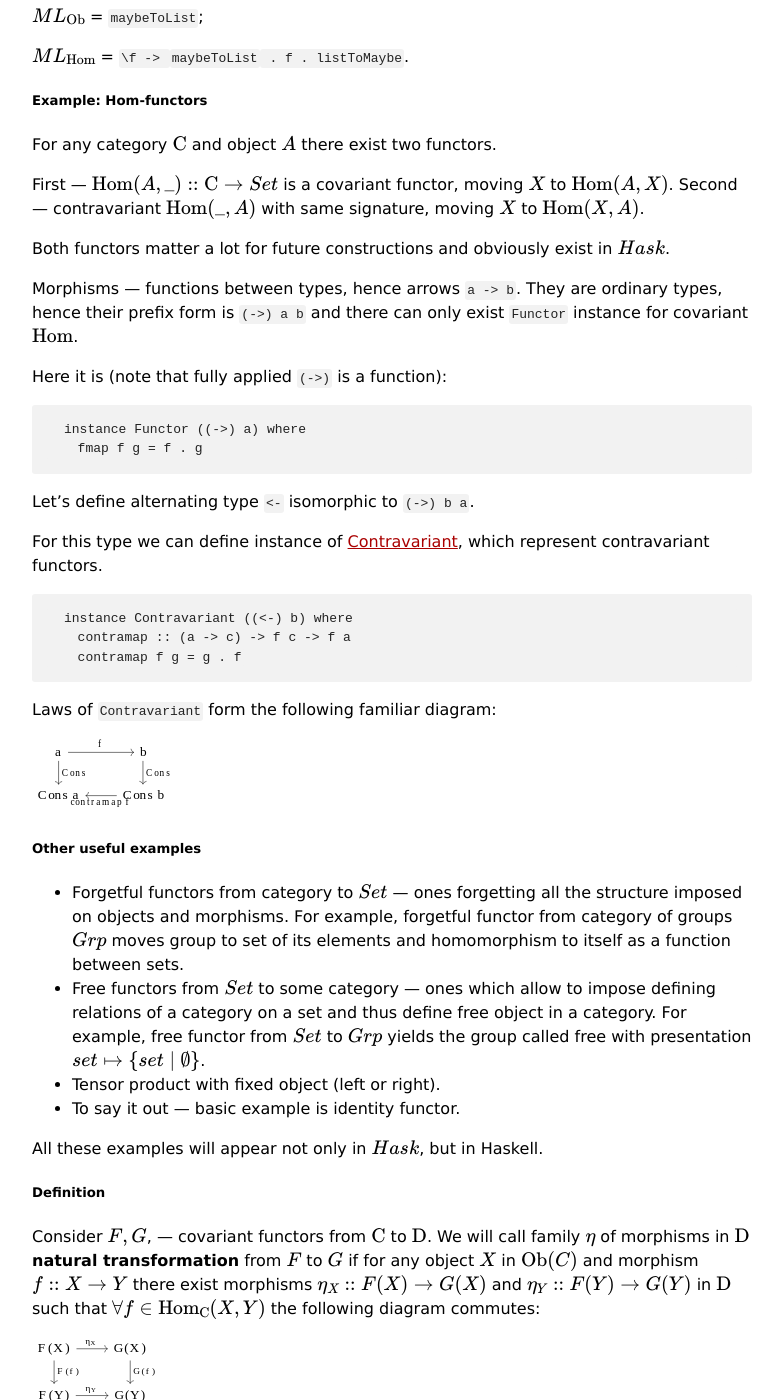
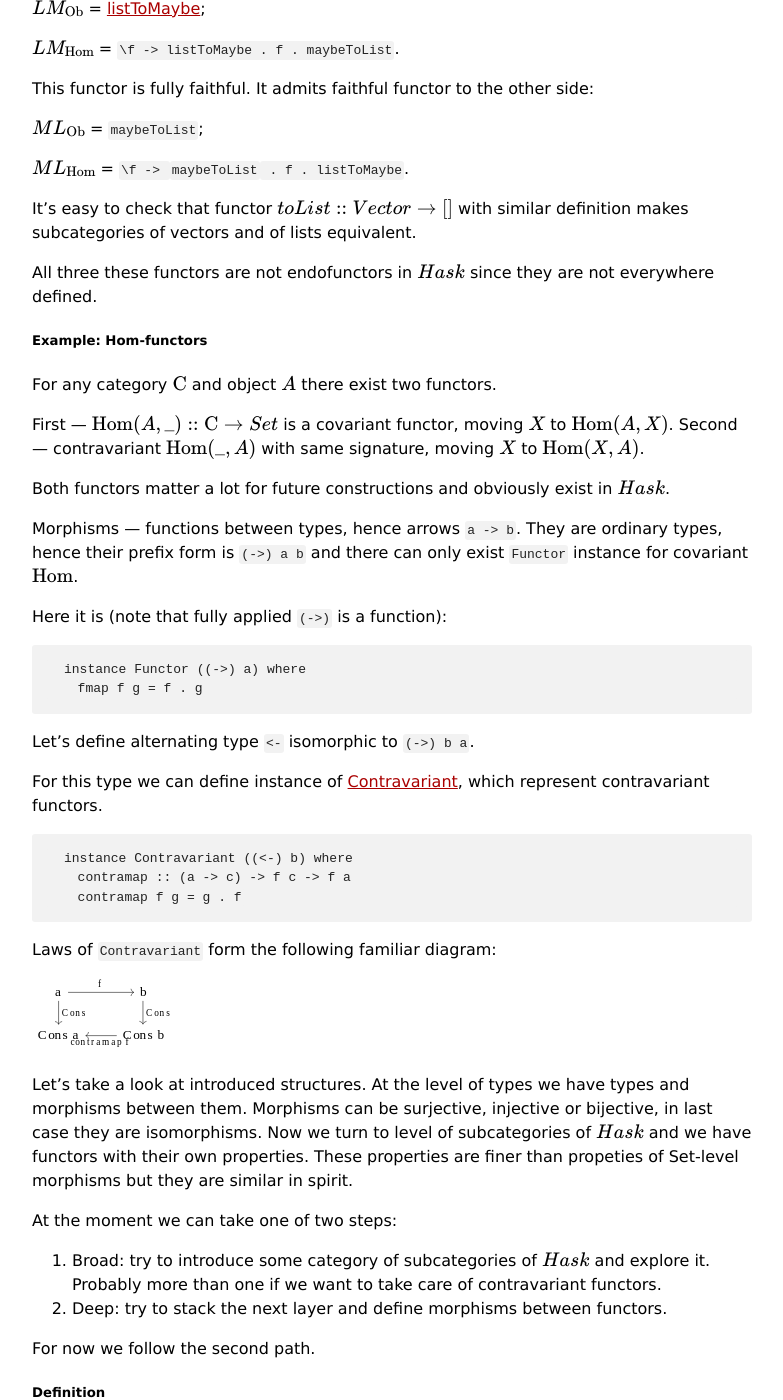
Before and after one commit to viviag/viviag.io, a Jekyll site: the page built from _posts/2022-08-17-platonic-hask-overview-subcategories-functors-and-natural-transformations.markdown, in a window 1280 px wide and 1400 px high, scrolled down 2469 px. Shown: the whole window, without its empty margins (248-1031 px from the left). Built offline with Jekyll 4.4.1, drawn with Linux system fonts in a browser that asks for light colours; some of the changed text lies outside the part shown.

Commit message:
Revisit Hask series with respect to review by https://www.reddit.com/user/thmprover/

```diff
--- a/_posts/2022-08-17-platonic-hask-overview-subcategories-functors-and-natural-transformations.markdown
+++ b/_posts/2022-08-17-platonic-hask-overview-subcategories-functors-and-natural-transformations.markdown
@@ -7,16 +7,14 @@ usemathjax: true
 
 _[To index of the series](https://viviag.io/tagged/hask/)_
 
-We have constructed the category of restricted Haskell types. There is
-nothing particularly useful in this construction yet. We need additional
-structure.
+We have constructed the category of restricted Haskell types. It gave us a coherent notion of a composition. But it's not enough. The major strength of Haskell is its separation of effects. So we need to be able at least to group types into objects with common property. Let's develop machinery to deal with it.
 
 Consider categories $$\mathrm{C}$$ and $$\mathrm{D}$$ with pair of mappings $$F_{\operatorname{Ob}} :: \operatorname{Ob}(\mathrm{C}) \to \operatorname{Ob}(\mathrm{D})$$ and $$F_{\operatorname{Hom}}$$ with one of the
 following signatures: $$\operatorname{Hom}_{\mathrm{C}}(A,B) \to \operatorname{Hom}_{\mathrm{D}}(F_{\operatorname{Ob}}(A),F_{\operatorname{Ob}}(B))$$ or $$\operatorname{Hom}_{\mathrm{C}}(A,B) \to \operatorname{Hom}_{\mathrm{D}}(F_{\operatorname{Ob}}(B),F_{\operatorname{Ob}}(A))$$ --- mapping of all morphisms of a category, defined on each Hom-set. $$F = (F_{\operatorname{Ob}}, F_{\operatorname{Hom}})$$ represents mapping between categories.
 
 ##### Definitions
 
-$$F$$ is a called a **covariant functor** or **functor** if the following
+$$F$$ is called a **covariant functor** or **functor** if the following
 diagram commutes:
 
 ![functor](/assets/functor.svg)
@@ -37,9 +35,11 @@ Let $$F :: \mathrm{C} \to \mathrm{D}$$ be a functor (covariant, contravariant de
 If $$\forall A, B \in \mathrm{C}\; F_{\operatorname{Hom}} :: \operatorname{Hom}_{\mathrm{C}}(A,B) \to \operatorname{Hom}_{\mathrm{D}}(F_{\operatorname{Ob}}(A),F_{\operatorname{Ob}}(B))$$ is injective, $$F$$ is called **faithful**. If surjective --- **full**. If
 bijective --- **fully faithful**.
 
+Categories $$\mathrm{C}$$ and $$\mathrm{D}$$ are said to be equivalent if there exists fully faithful functor $$F :: \mathrm{C} \to \mathrm{D}$$ such that every object of $$\mathrm{D}$$ is isomorphic to $$F(A)$$ for some $$A \in \operatorname{C}$$.
+
 We have constructed the category and consider its internal
 structure. Functors from category to itself are called **endofunctors**.
-However, it may be convenient to talk about subcategories in and about
+However, it may be convenient to talk about subcategories in $$Hask$$ and about
 functors to them.
 
 ##### Definition
@@ -57,7 +57,7 @@ Now let's take a look at functors in Hask.
 Consider declaration of new data type like
 `data Either a b = Left a | Right b`.
 
-There are several possible constructions of -endofunctor arising from this definition. Two most native (except $$Emb$$) are defined here:
+There are several possible constructions of $$Hask$$-endofunctor arising from this definition. Two most native are defined here:
 
 1. $$Left_{\operatorname{Ob}}(a :: a)$$ = `Left a`; $$Left_{\operatorname{Hom}}(f :: a \to c)$$ = `(\Left a -> Left (f a))`.
 2. $$Right_{\operatorname{Ob}}(a :: b)$$ = `Right a`; $$Right_{\operatorname{Hom}}(f :: b \to c)$$ = `(\Right a -> Right (f a))`.
@@ -65,7 +65,7 @@ There are several possible constructions of -endofunctor arising from this defin
 Both of them are well-defined covariant faithful functors in $$Hask$$.
 
 Moreover, each parametric type form a full subcategory in $$Hask$$, hence these
-functors can be considered as $$Hask \to Either$$. Or 2. can be considered as functor $$Hask \to Either\;a$$.
+functors can be considered as $$Hask \to Either$$. Or 2. can be considered as functor $$Hask \to Either\;a$$. And there are corresponding embedding functors to other direction.
 
 However, only $$Right$$ is supported by valid `Functor` instance in Haskell.
 Instance for `Either`:
@@ -104,6 +104,10 @@ $$ML_{\operatorname{Ob}}$$ = `maybeToList`;
 
 $$ML_{\operatorname{Hom}}$$ = `\f -> ``maybeToList`` . f . listToMaybe`.
 
+It's easy to check that functor $$toList :: Vector \to []$$ with similar definition makes subcategories of vectors and of lists equivalent.
+
+All three these functors are not endofunctors in $$Hask$$ since they are not everywhere defined.
+
 ##### Example: Hom-functors
 
 For any category $$\mathrm{C}$$ and object $$A$$ there exist two functors.
@@ -139,20 +143,13 @@ Laws of `Contravariant` form the following familiar diagram:
 
 ![haskcofunctor](/assets/hascofunctor.svg)
 
-##### Other useful examples
+Let's take a look at introduced structures. At the level of types we have types and morphisms between them. Morphisms can be surjective, injective or bijective, in last case they are isomorphisms. Now we turn to level of subcategories of $$Hask$$ and we have functors with their own properties. These properties are finer than propeties of Set-level morphisms but they are similar in spirit.
 
--   Forgetful functors from category to $$Set$$ --- ones forgetting all the
-    structure imposed on objects and morphisms. For example, forgetful
-    functor from category of groups $$Grp$$ moves group to set of its elements
-    and homomorphism to itself as a function between sets.
--   Free functors from $$Set$$ to some category --- ones which allow to impose
-    defining relations of a category on a set and thus define free
-    object in a category. For example, free functor from $$Set$$ to $$Grp$$ yields the
-    group called free with presentation $$set \mapsto \{set\;|\;\emptyset\}$$.
--   Tensor product with fixed object (left or right).
--   To say it out --- basic example is identity functor.
+At the moment we can take one of two steps:
+1. Broad: try to introduce some category of subcategories of $$Hask$$ and explore it. Probably more than one if we want to take care of contravariant functors.
+2. Deep: try to stack the next layer and define morphisms between functors.
 
-All these examples will appear not only in $$Hask$$, but in Haskell.
+For now we follow the second path.
 
 ##### Definition
 
@@ -179,12 +176,12 @@ close to its user interface for a long time. Here is how it was used:
 
 ##### Statement
 
-Functors (covariant without loss of generality) between tho categories $$\mathrm{C}$$ and $$\mathrm{C}$$ with objects --- functors and morphisms --- natural transformations form a category.
+Functors (covariant without loss of generality) between tho categories $$\mathrm{C}$$ and $$\mathrm{D}$$ with objects --- functors and morphisms --- natural transformations form a category.
 
 This is well-known statement not about $$Hask$$ with obvious proof by construction, so it will not be given.
 
 Note that in example above $$LM \circ ML = Id_{Maybe}$$.
 
-This category of functors is denoted as $$\operatorname{Fun}(C,D)$$. $$\operatorname{Fun}(C,C)$$ has a more convenient synonym --- $$\operatorname{End}(C)$$.
+This category of functors is denoted as $$\operatorname{Fun}(\mathrm{C},\mathrm{D})$$. $$\operatorname{Fun}(\mathrm{C},\mathrm{C})$$ has a more convenient synonym --- $$\operatorname{End}(\mathrm{C})$$ and is called category of endofunctors of $$\mathrm{C}$$.
 
 We come up with another notable object we will use in the future --- category $$\operatorname{End}(Hask)$$ of endofunctors of $$Hask$$.
--- a/_posts/2023-02-23-platonic-hask-overview-monoidal-category-structure.markdown
+++ b/_posts/2023-02-23-platonic-hask-overview-monoidal-category-structure.markdown
@@ -6,6 +6,8 @@ usemathjax: true
 ---
 
 _[To index of the series](https://viviag.io/tagged/hask/)_
+
+In previous post I promised to justify change of signature of `fmap` from `(a -> b) -> f a -> f b` from `Prelude` to `(a -> b) -> (f a -> f b)`. And occasionally explain the former notation. There is a categorical construction to help, it is called Cartesian closedness.
 
 Here we leave indices of $$\operatorname{Hom}$$-sets to context, same for definitions of objects --- each subsection operates fixed category.
 
@@ -49,11 +51,11 @@ To prove the statement in the header we have to demonstrate terminal object, exp
 
 Since morphisms in $$Hask$$ do not have to preserve any structure the only candidates for terminal object are types with single term. These are types isomorphic to `()`. They are all isomorphic (admit invertible bijections between each other), hence there is no need to check universality.
 
-Evaluation map of exponential object suggests object satisfying universal property for types `a, b` --- it is `a -> b`. Products are given by type with two natural projections --- `(a,b)`.
+Evaluation map of exponential object suggests object satisfying universal property for types `a, b` --- it is `a -> b`. Products are given by type with two natural projections --- `(a,b)`. Since universal objects are defined up to natural isomorphisms, product types `data Cons = Cons B C` are also products, same for newtypes over arrow types etc.
 
 Definition of exponential object gives us a natural isomorphism `(a,b) -> c` $$\cong$$ `a -> (b -> c)` for any types `a, b, c`. This isomorphism is called currying. In Haskell it is common and is reflected in both implementation and notation --- type `a -> b -> c` is literally equivalent to `a -> (b -> c)` (which is known as partial evaluation) and is isomorphic to `(a,b) -> c` via inverse functions `curry` and `uncurry`.
 
-There is an important proposition that any cartesian closed category is closed symmetric monoidal category with tensor product given by product in sense of given universal property. Closedness is incapsulated into existence of all exponentials. So let's proceed to definition of symmetric monoidal category.
+There is an important proposition that any cartesian closed category is closed symmetric monoidal category with tensor product given by product in sense of given universal property. Closedness is encapsulated into existence of all exponentials. So let's proceed to definition of symmetric monoidal category.
 
 #### Monoidal category structure
 
```
Also changed, not shown: _posts/2022-08-10-platonic-hask-overview-construction-of-the-category.markdown (+10 -15 lines), index.md (+1 -0 lines), 4 other files.
